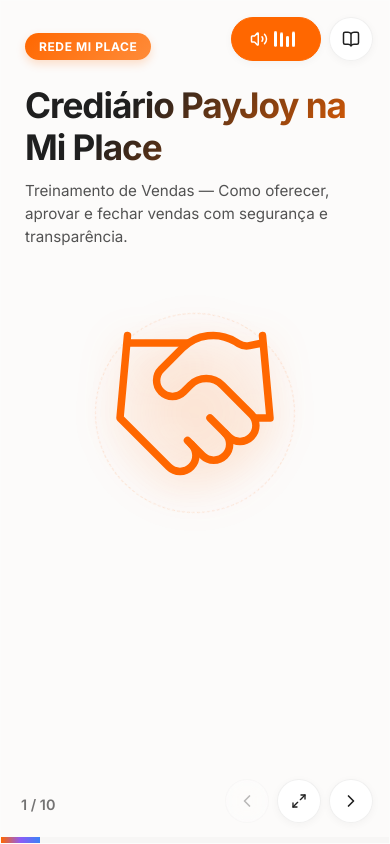
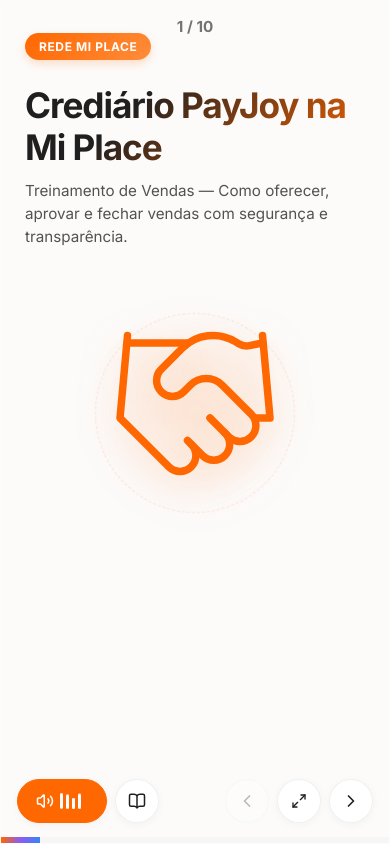
Before and after one commit to darkmorellato/treinamento-payjoy, a React (Vite) app: page / in a window 390 px wide. Built offline with nearby package versions, Linux system fonts and the light colour scheme.

Commit message:
fix: reposicionar controle de som e roteiro para a base esquerda no mobile

```diff
--- a/src/index.css
+++ b/src/index.css
@@ -521,11 +521,13 @@
     min-height: 100%;
   }
 
-  /* Reposition Top & Bottom overlays */
+  /* Reposition Utilities to bottom-left on mobile */
   .utilities-overlay {
     position: absolute !important;
-    top: 16px !important;
-    right: 16px !important;
+    top: auto !important;
+    bottom: 20px !important;
+    left: 16px !important;
+    right: auto !important;
     gap: 8px !important;
     height: auto !important;
     background: none !important;
@@ -535,6 +537,7 @@
     z-index: 100 !important;
   }
 
+  /* Reposition Navigation Controls to bottom-right on mobile */
   .controls-overlay {
     position: absolute !important;
     bottom: 20px !important;
@@ -554,14 +557,15 @@
     display: flex !important;
   }
 
-  /* Counter position on mobile */
+  /* Reposition Slide Counter to top-center on mobile */
   .slide-number {
     position: absolute !important;
-    bottom: 30px !important;
-    left: 20px !important;
-    transform: none !important;
-    font-size: 0.9rem !important;
-    font-weight: 600 !important;
+    top: 16px !important;
+    bottom: auto !important;
+    left: 50% !important;
+    transform: translateX(-50%) !important;
+    font-size: 0.95rem !important;
+    font-weight: 700 !important;
     color: var(--text-light) !important;
     opacity: 0.8 !important;
     z-index: 99 !important;
```
